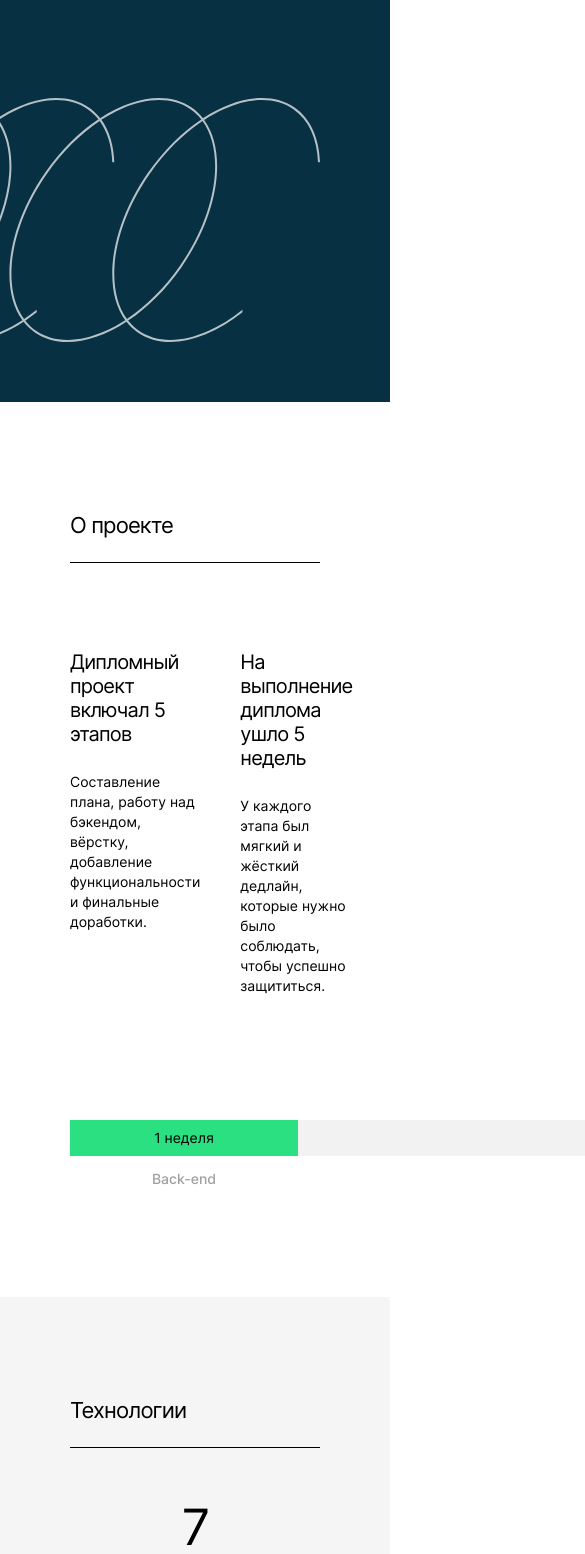
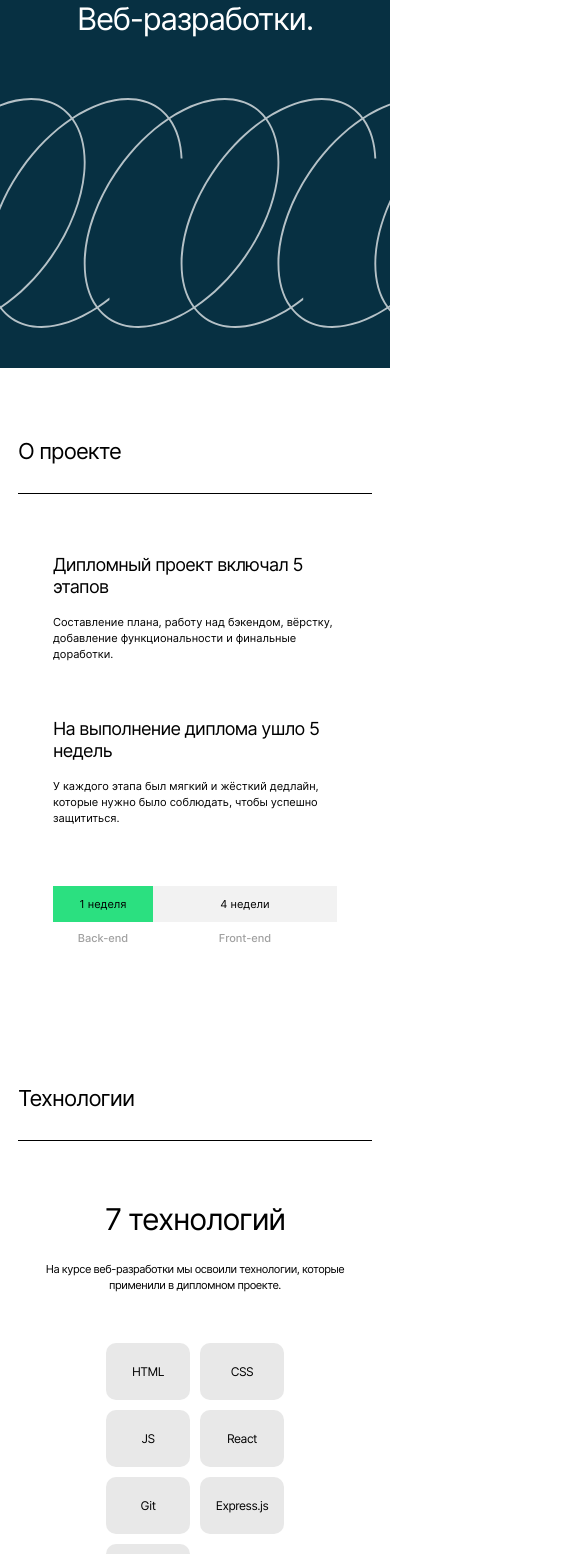
Before and after one commit to ViDasha/movies-explorer-frontend, a React (Create React App) app: page / in a window 390 px wide. Shown: the part 335-1889 px from the top of the page, 585 px wide, since content can reach past the window. Built offline with nearby package versions, Linux system fonts and the light colour scheme.

Commit message:
feat: add media for Main

```diff
--- a/src/components/AboutMe/AboutMe.css
+++ b/src/components/AboutMe/AboutMe.css
@@ -17,7 +17,7 @@
   margin: 66px 70px 100px;
   display: flex;
   justify-content: space-between;
-  align-items: center;
+  align-items: flex-start;
 }
 
 .aboutme__description {
@@ -73,3 +73,80 @@
   margin-left: 270px;
   object-fit: cover;
 }
+
+@media screen and (max-width: 780px) {
+  .aboutme__title {
+    margin: 90px 50px 0;
+  }
+
+  .aboutme__info {
+    margin: 66px 50px 91px;
+  }
+
+  .aboutme__name {
+    font-size: 40px;
+    line-height: 40px;
+  }
+
+  .aboutme__job {
+    margin: 16px 0 0;
+    font-size: 12px;
+    line-height: 18px;
+  }
+
+  .aboutme__text {
+    margin: 20px 0 0;
+    font-size: 12px;
+    line-height: 18px;
+  }
+
+  .aboutme__link {
+    margin: 87px 0 0;
+  }
+
+  .aboutme__avatar {
+    width: 255px;
+    height: 307px;
+    margin-left: 49px;
+  }
+}
+
+@media screen and (max-width: 750px) {
+  .aboutme__title {
+    margin: 70px 14px 0;
+    padding-bottom: 28px;
+  }
+
+  .aboutme__info {
+    flex-direction: column-reverse;
+    align-items: center;
+    margin: 60px 14px 70px;
+  }
+
+  .aboutme__avatar {
+    width: 292px;
+    height: 352px;
+    margin-left: 0;
+  }
+
+  .aboutme__name {
+    margin-top: 40px;
+    font-size: 30px;
+    line-height: 36px;
+  }
+
+  .aboutme__job {
+    margin: 20px 0 0;
+    font-size: 11px;
+    line-height: 16px;
+  }
+
+  .aboutme__text {
+    font-size: 11px;
+    line-height: 16px;
+  }
+
+  .aboutme__link {
+    margin-top: 40px;
+  }
+}
--- a/src/components/AboutProject/AboutProject.css
+++ b/src/components/AboutProject/AboutProject.css
@@ -27,6 +27,7 @@
 }
 
 .about__description-title {
+  margin: 0;
   font-style: normal;
   font-weight: 400;
   font-size: 20px;
@@ -36,7 +37,7 @@
 
 .about__description-text {
   font-style: normal;
-  margin-top: 26px;
+  margin: 26px 0 0;
   font-weight: 400;
   font-size: 14px;
   line-height: 20px;
@@ -80,3 +81,95 @@
   text-align: center;
   margin: 14px 0 0;
 }
+
+@media screen and (max-width: 1240px) {
+  .about__duration-time_green {
+    width: 140px;
+  }
+
+  .about__duration-time_white {
+    width: 528px;
+  }
+}
+
+@media screen and (max-width: 780px) {
+  .about__title {
+    margin: 90px 50px 0;
+  }
+
+  .about__description {
+    margin: 70px 50px 0;
+  }
+
+  .about__description-item:last-of-type {
+    margin-left: 30px;
+  }
+
+  .about__duration {
+    margin: 93px 50px 90px;
+  }
+
+  .about__description-text {
+    margin: 22px 0 0;
+  }
+}
+
+@media screen and (max-width: 750px) {
+  .about__title {
+    margin: 70px 18px 0;
+    padding-bottom: 28px;
+  }
+
+  .about__description {
+    align-items: center;
+    margin: 60px 18px 0;
+    flex-direction: column;
+  }
+
+  .about__description-item {
+    width: 284px;
+  }
+
+  .about__description-item:last-of-type {
+    margin-left: 0;
+    margin-top: 56px;
+  }
+
+  .about__description-title {
+    font-size: 18px;
+    line-height: 22px;
+  }
+
+  .about__description-text {
+    margin: 16px 0 0;
+    font-size: 11px;
+    line-height: 16px;
+  }
+
+  .about__duration {
+    margin: 60px 18px 70px;
+    align-items: center;
+    justify-content: center;
+  }
+
+  .about__duration-time_green {
+    width: 100px;
+    height: 35px;
+  }
+
+  .about__duration-time_white {
+    width: 184px;
+    height: 35px;
+  }
+
+  .about__duration-time {
+    font-size: 11px;
+    line-height: 13px;
+  }
+
+  .about__duration-tech {
+    font-size: 11px;
+    line-height: 13px;
+    margin: 10px 0 0;
+  }
+}
--- a/src/components/Portfolio/Portfolio.css
+++ b/src/components/Portfolio/Portfolio.css
@@ -1,5 +1,5 @@
 .portfolio {
-  margin: 0 70px 125px;
+  margin: 0 70px 106px;
 }
 
 .portfolio__title {
@@ -12,14 +12,13 @@
 }
 
 .portfolio__list {
-  margin: 50px 0 0;
+  margin: 30px 0 0;
   padding: 0;
   list-style: none;
 }
 
 .portfolio__item {
   display: flex;
-  border-bottom: 1px #e8e8e8 solid;
   text-decoration: none;
   justify-content: space-between;
   align-items: center;
@@ -39,7 +38,51 @@
   letter-spacing: -0.04em;
 }
 
+.portfolio__border {
+  border-bottom: 1px solid #E8E8E8;
+  width: 100%;
+}
+
 .portfolio__image {
   width: 29px;
   height: 29px;
 }
+
+@media screen and (max-width: 780px) {
+  .portfolio {
+    margin: 0 50px 79px;
+  }
+
+  .portfolio__link {
+    font-size: 28px;
+  }
+
+  .portfolio__image {
+    width: 27px;
+    height: 27px;
+  }
+}
+
+@media screen and (max-width: 750px) {
+  .portfolio {
+    margin: 0 14px 59px;
+  }
+
+  .portfolio__title {
+    font-size: 14px;
+    line-height: 20px;
+  }
+  .portfolio__list {
+    margin-top: 20px;
+  }
+
+  .portfolio__link {
+    font-size: 18px;
+    line-height: 28px;
+  }
+
+  .portfolio__image {
+    width: 18px;
+    height: 18px;
+  }
+}
--- a/src/components/Portfolio/Portfolio.jsx
+++ b/src/components/Portfolio/Portfolio.jsx
@@ -15,6 +15,7 @@ function Portfolio() {
               <img className="portfolio__image" src={arrow} alt="Стрелка-ссылка"></img>
           </a>
         </li>
+        <div className='portfolio__border' />
         <li>
           <a
             href="https://github.com/ViDasha/russian-travel"
@@ -24,6 +25,7 @@ function Portfolio() {
             <img className="portfolio__image" src={arrow} alt="Стрелка-ссылка"></img>
           </a>
         </li>
+        <div className='portfolio__border' />
         <li>
           <a
             href="https://github.com/ViDasha/react-mesto-api-full"
--- a/src/components/Promo/Promo.css
+++ b/src/components/Promo/Promo.css
@@ -25,3 +25,47 @@
   margin: 102px 70px 60px 0;
   align-self: flex-end;
 }
+
+@media screen and (max-width: 850px) {
+  .promo__section {
+    align-items: center;
+    padding: 300px 44px 70px;
+  }
+
+  .promo__title {
+    text-align: center;
+    margin: 0;
+  }
+
+  .promo__img {
+    margin: 0;
+    width: 680px;
+    height: 230px;
+    margin-top: 140px;
+  }
+}
+
+@media screen and (max-width: 450px) {
+  .promo {
+    min-height: 630px;
+    overflow: hidden;
+  }
+
+  .promo__title {
+    max-width: 300px;
+    font-size: 31px;
+    line-height: 39px;
+  }
+
+  .promo__section {
+    padding: 183px 10px 40px;
+    position: relative;
+  }
+
+  .promo__img {
+    margin: 0;
+    position: absolute;
+    top: 360px;
+    right: -180px;
+  }
+}
--- a/src/components/Techs/Techs.css
+++ b/src/components/Techs/Techs.css
@@ -28,6 +28,7 @@
   line-height: 58px;
   text-align: center;
   letter-spacing: -0.04em;
+  margin: 90px 0 0;
 }
 
 .techs__description {
@@ -38,6 +39,7 @@
   line-height: 20px;
   text-align: center;
   letter-spacing: -0.04em;
+  margin: 26px 0 0;
 }
 
 .techs__list {
@@ -47,6 +49,7 @@
   text-decoration: none;
   list-style: none;
   padding: 0;
+  margin: 100px 0 0;
 }
 
 .techs__item {
@@ -64,3 +67,58 @@
   justify-content: center;
   align-items: center;
 }
+
+@media screen and (max-width: 780px) {
+  .techs {
+    padding: 90px 50px 90px;
+  }
+
+  .techs__name {
+    margin: 80px 0 0;
+  }
+
+  .techs__description {
+    margin: 22px 0 0;
+  }
+
+  .techs__list {
+    margin: 83px 0 0;
+  }
+
+  .techs__item {
+    width: 84px;
+    height: 57px;
+    font-size: 12px;
+    line-height: 15px;
+  }
+}
+
+@media screen and (max-width: 750px) {
+  .techs {
+    background-color: #FFF;
+    padding: 70px 18px 70px;
+  }
+
+  .techs__title {
+    padding-bottom: 28px;
+  }
+
+  .techs__name {
+    margin: 60px 0 0;
+    font-size: 30px;
+    line-height: 36px;
+  }
+
+  .techs__description {
+    margin: 24px 0 0;
+    font-size: 11px;
+    line-height: 16px;
+  }
+
+  .techs__list {
+    grid-template-columns: repeat(2, 1fr);
+    margin: 50px 0 0;
+    font-size: 12px;
+    line-height: 15px;
+  }
+}
```
